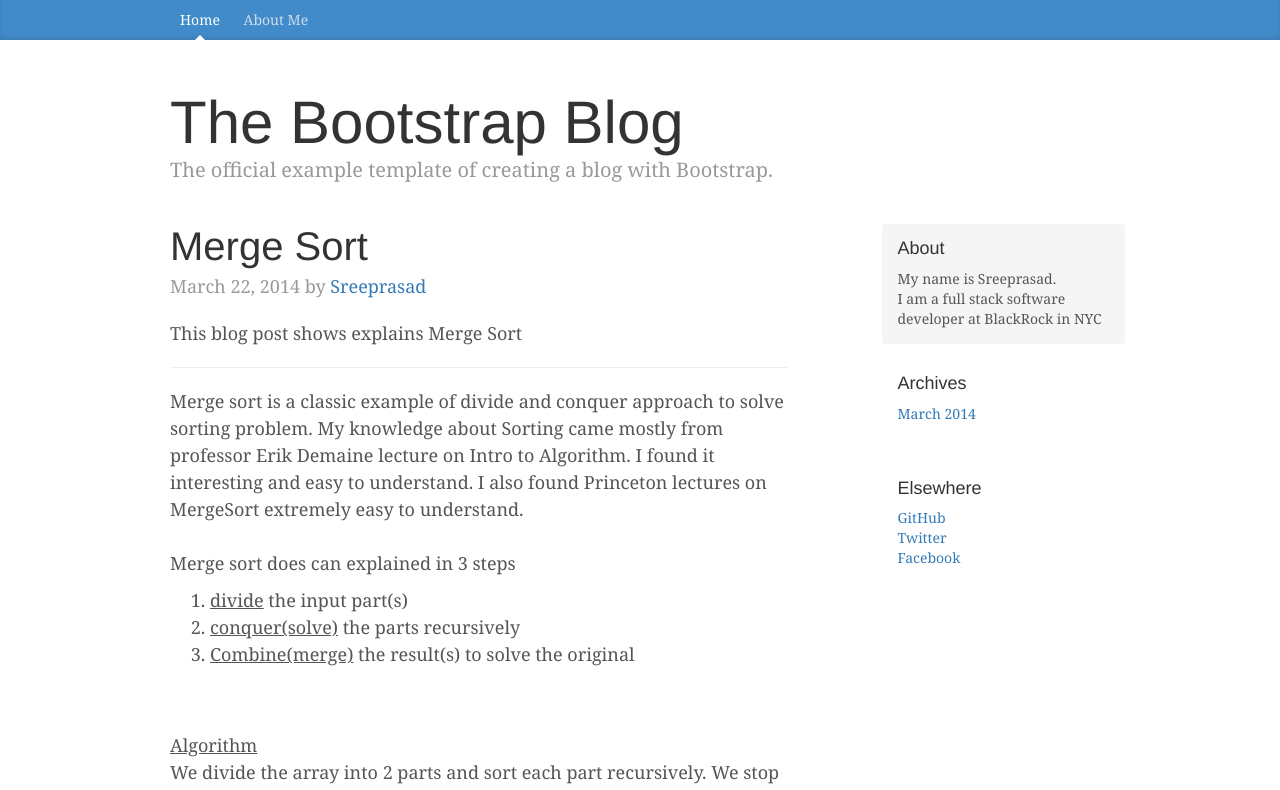
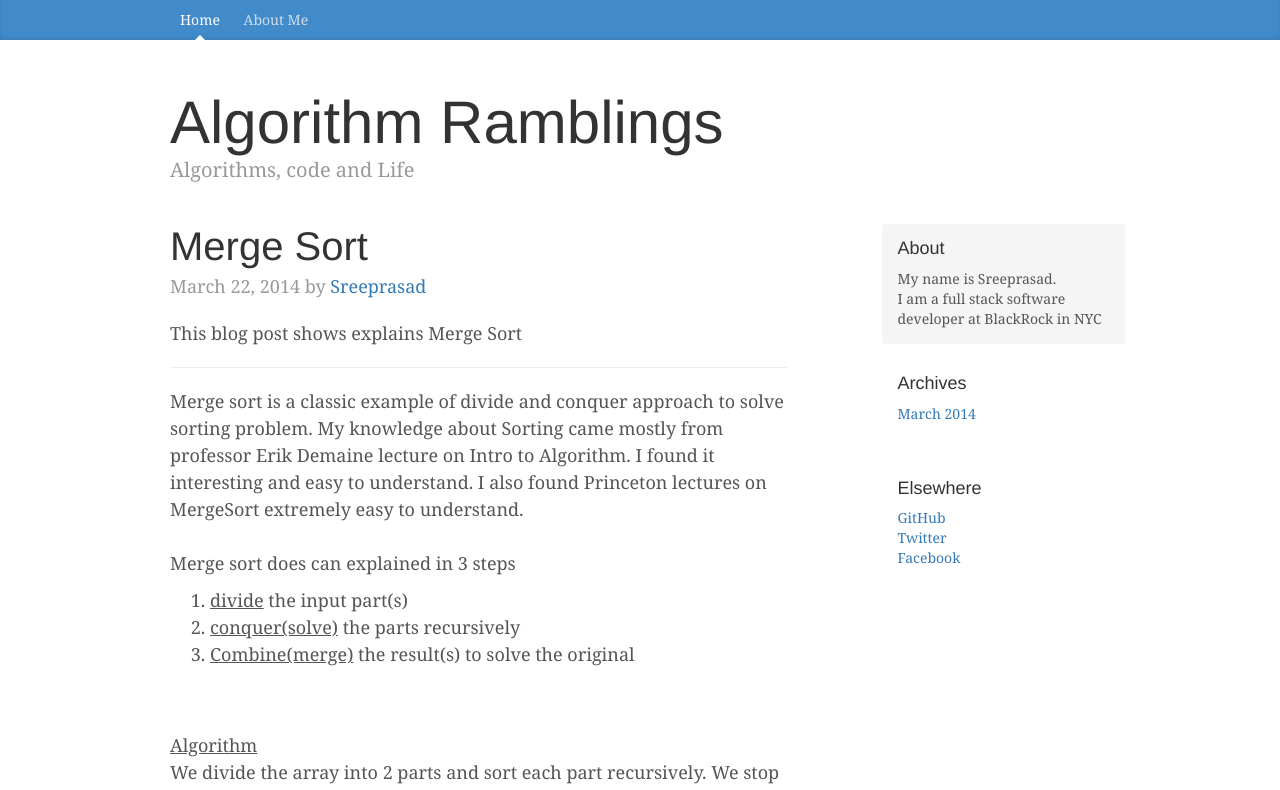
Before and after one commit to sreeprasad/sreeprasad.github.io, a plain HTML site: page index.html in a window 1280 px wide. Shown: the top 790 px of the page. Drawn offline with nearby package versions, Linux system fonts and the light colour scheme.

Commit message:
updating blog header

```diff
--- a/index.html
+++ b/index.html
@@ -34,8 +34,8 @@
 <div class="container">
 
       <div class="blog-header">
-        <h1 class="blog-title">The Bootstrap Blog</h1>
-        <p class="lead blog-description">The official example template of creating a blog with Bootstrap.</p>
+        <h1 class="blog-title">Algorithm Ramblings</h1>
+        <p class="lead blog-description">Algorithms, code  and Life</p>
       </div>
 
       <div class="row">
```
